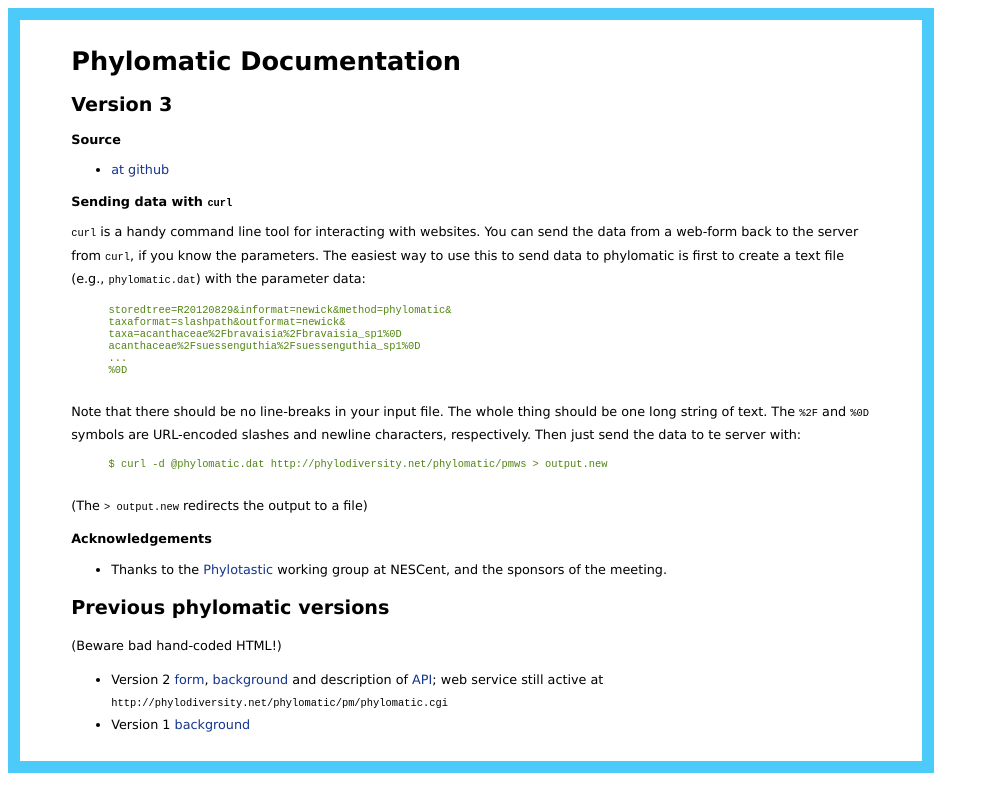
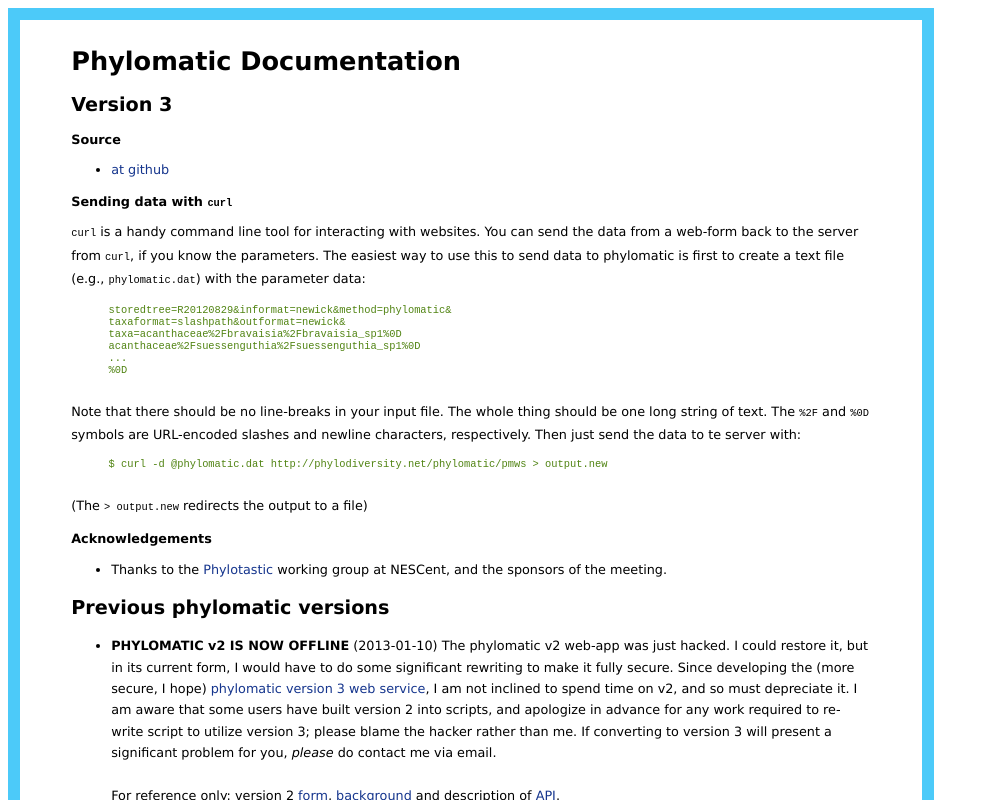
Before and after one commit to camwebb/phylomatic-ws, a plain HTML site: page html/documentation.html in a window 1280 px wide. Shown: the whole page, without its empty margins (0-989 px from the left). Drawn offline with Linux system fonts and the light colour scheme.

Commit message:
after hack

```diff
--- a/html/documentation.html
+++ b/html/documentation.html
@@ -53,13 +53,24 @@
 	</ul>
 
 	<h2>Previous phylomatic versions</h2>
-	<p>(Beware bad hand-coded HTML!)</p>
+	<!-- <p>(Beware bad hand-coded HTML!)</p> -->
 	<ul>
-	  <li>
-		Version 2 <a href="pm2_form.html">form</a>, <a
-		href="pm2_back.html">background</a> and description of <a
-		href="pm2_api.html">API</a>; web service still active at
-		<code>http://phylodiversity.net/phylomatic/pm/phylomatic.cgi</code>
+	  <li><b>PHYLOMATIC v2 IS NOW OFFLINE</b><a name="pm2hacked">
+	  </a>(2013-01-10) The phylomatic v2 web-app was just hacked. I
+	  could restore it, but in its current form, I would have to do
+	  some significant rewriting to make it fully secure.  Since
+	  developing the (more secure, I hope) <a
+	  href="http://phylodiversity.net/phylomatic/">phylomatic version
+	  3 web service</a>, I am not inclined to spend time on v2, and so
+	  must depreciate it.  I am aware that some users have built
+	  version 2 into scripts, and apologize in advance for any work
+	  required to re-write script to utilize version 3; please blame
+	  the hacker rather than me. If converting to version 3 will
+	  present a significant problem for you, <em>please</em> do
+	  contact me via email.<br/><br/>For reference only: version 2 <a
+	  href="pm2_form.html">form</a>, <a
+	  href="pm2_back.html">background</a> and description of <a
+	  href="pm2_api.html">API</a>.
 	  </li>
 	  <li>
 		Version 1 <a
```
Also changed, not shown: index.html (+6 -4 lines), html/pm2_form.html (line endings or trailing spaces).
